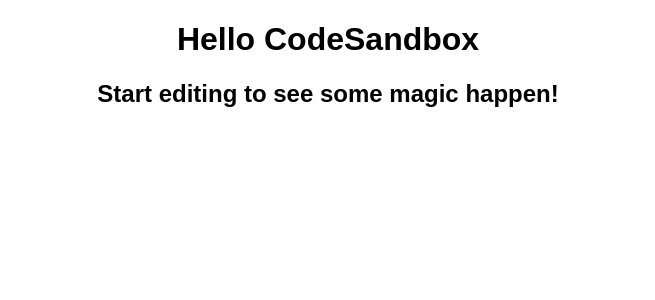
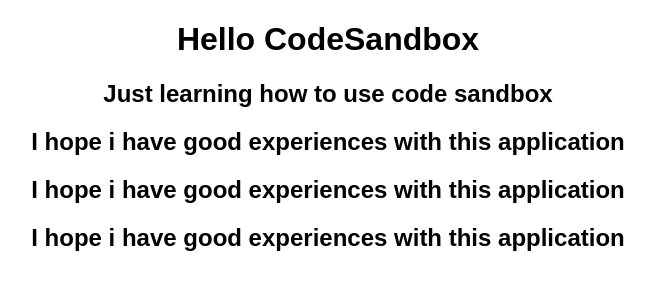
Before and after one commit to Priscilla-Egberi/Exercise-1-react-props-practice, a React (Create React App) app: page / in a window 1280 px wide. Shown: the top 300 px of the page, without its empty margins (312-967 px from the left). Built offline with nearby package versions, Linux system fonts and the light colour scheme.

Commit message:
Update 2 files

```diff
--- a/src/App.js
+++ b/src/App.js
@@ -4,7 +4,10 @@
   return (
     <div className="App">
       <h1>Hello CodeSandbox</h1>
-      <h2>Start editing to see some magic happen!</h2>
+      <h2>Just learning how to use code sandbox</h2>
+      <h2>I hope i have good experiences with this application</h2>
+      <h2>I hope i have good experiences with this application</h2>
+      <h2>I hope i have good experiences with this application</h2>
     </div>
   );
 }
```
Also changed, not shown: 1 other file (tests, documents, lock files or other folders).
